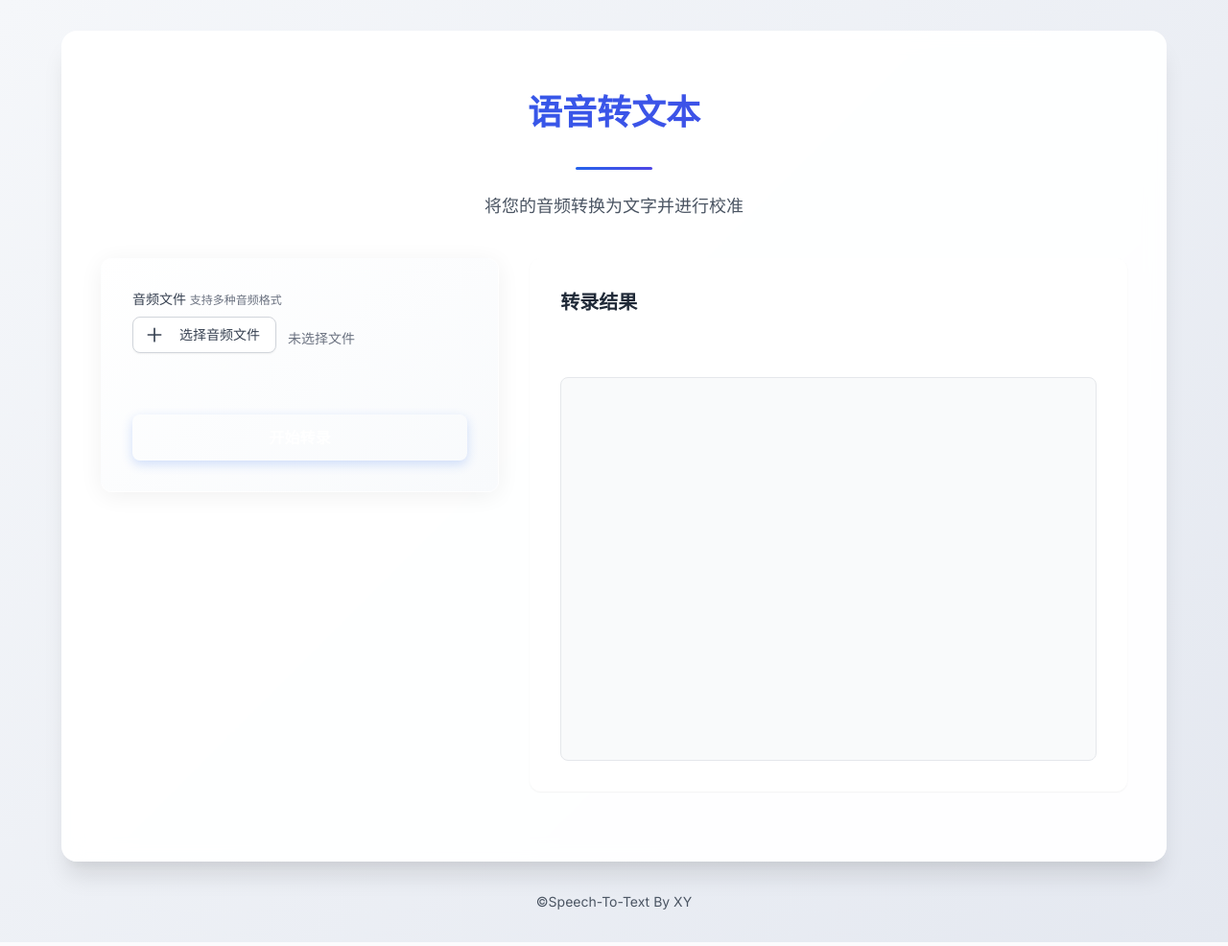
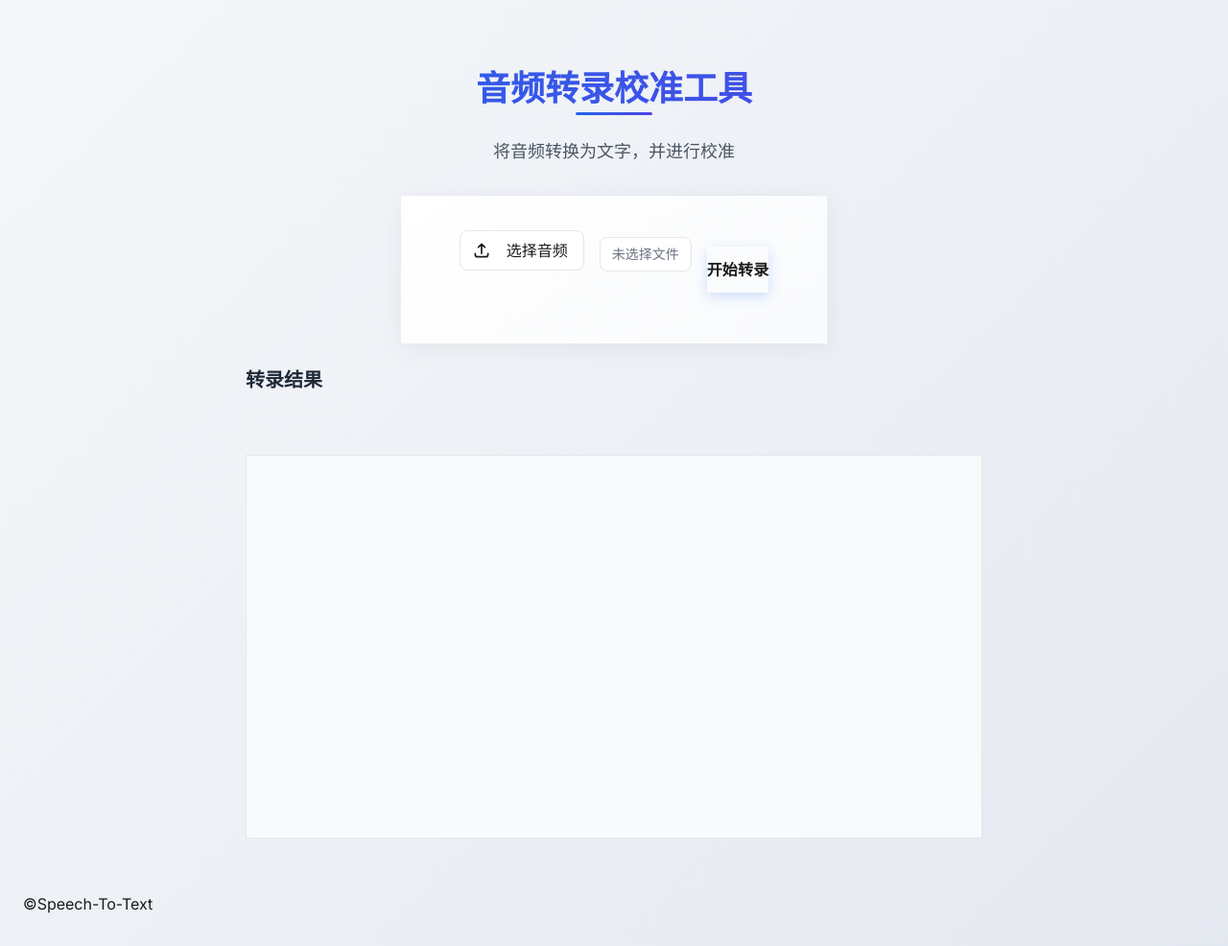
Before and after one commit to voici5986/siliconflow-speech-to-text, a Flask app: page / in a window 1280 px wide. Shown: the whole page at 96% size. Run offline with Flask 3, Linux system fonts and the light colour scheme.

Commit message:
Changed:调整为垂直布局

```diff
--- a/templates/index.html
+++ b/templates/index.html
@@ -3,74 +3,84 @@
 <head>
     <meta charset="UTF-8">
     <meta name="viewport" content="width=device-width, initial-scale=1.0">
-    <title>语音转文本</title>
+    <title>音频转录校准工具</title>
     <link href="https://fonts.googleapis.com/css2?family=Inter:wght@400;500;600;700&family=Fira+Code&display=swap" rel="stylesheet">
     <link href="https://cdn.jsdelivr.net/npm/tailwindcss@2.2.19/dist/tailwind.min.css" rel="stylesheet">
+    <!-- 确保 style.css 在 Tailwind CSS 之后引入，以便覆盖 -->
     <link rel="stylesheet" href="{{ url_for('static', filename='style.css') }}">
 </head>
-<body class="bg-gray-100 min-h-screen py-8 px-4">
-    <div class="container mx-auto bg-white shadow-xl rounded-2xl w-full max-w-6xl overflow-hidden">
-        <div class="relative text-center">
-            <h1 class="text-4xl font-bold py-8">语音转文本</h1>
-            <p class="text-gray-600 text-lg">将您的音频转换为文字并进行校准</p>
+<!-- body: flex flex-col min-h-screen 确保它占据完整视口高度，并允许子元素垂直伸展 -->
+<body class="bg-page-gradient min-h-screen py-6 px-4 sm:py-8 sm:px-6 flex flex-col antialiased">
+
+    <!-- 主内容容器:
+        - flex-grow: 使其占据 body 中可用的垂直空间（页脚之外）
+        - flex flex-col: 使其内部子元素（特别是结果区域）可以使用 flex-grow
+        - overflow-hidden: 帮助建立新的块格式化上下文，对内部 flex 布局有益
+    -->
+    <div class="main-container mx-auto bg-container-light shadow-custom-xl rounded-custom-2xl w-full max-w-4xl overflow-hidden flex-grow flex flex-col">
+
+        <!-- 1. 标题部分 (样式已在 style.css 中定义或通过Tailwind调整) -->
+        <div class="text-center pt-8 pb-6 md:pt-10 md:pb-8 px-6">
+            <h1 class="text-3xl sm:text-4xl font-bold text-title-gradient">音频转录校准工具</h1>
+            <p class="text-gray-600 text-base sm:text-lg mt-2">将音频转换为文字，并进行校准</p>
         </div>
 
-        <div class="md:flex md:space-x-8 p-6 md:p-10">
-            <div class="md:w-2/5">
-                <form id="transcriptionForm" class="space-y-6 p-8 rounded-xl">
-                    <div class="space-y-2">
-                        <label for="audioFile" class="block text-sm font-medium text-gray-700">
-                            音频文件
-                            <span class="text-xs text-gray-500">支持多种音频格式</span>
+        <!-- 2. 文件上传部分 (表单包裹新的水平布局区域) -->
+        <form id="transcriptionForm" class="px-4 sm:px-6 md:px-10 pb-6 md:pb-8">
+            <!-- 新的 div 用于文件上传元素的水平布局 -->
+            <div class="file-upload-section bg-gray-50/70 p-4 sm:p-5 rounded-xl shadow-custom-md flex flex-col sm:flex-row items-center sm:space-x-4 space-y-3 sm:space-y-0">
+                <!-- 文件选择器容器 -->
+                <div class="file-input-wrapper flex-shrink-0 w-full sm:w-auto">
+                    <div class="relative">
+                        <label for="audioFile" class="file-input-label">
+                            <svg class="w-5 h-5 mr-2 -ml-1" fill="none" stroke="currentColor" viewBox="0 0 24 24" xmlns="http://www.w3.org/2000/svg"><path stroke-linecap="round" stroke-linejoin="round" stroke-width="2" d="M4 16v1a3 3 0 003 3h10a3 3 0 003-3v-1m-4-8l-4-4m0 0L8 8m4-4v12"></path></svg>
+                            选择音频
                         </label>
-                        <div class="relative">
-                            <div class="flex items-center">
-                                <label for="audioFile" class="cursor-pointer inline-flex items-center px-4 py-2 bg-white border border-gray-300 rounded-lg shadow-sm text-sm font-medium text-gray-700 hover:bg-gray-50 focus-within:ring-2 focus-within:ring-offset-2 focus-within:ring-indigo-500">
-                                    <svg class="w-5 h-5 mr-2 -ml-1" fill="none" stroke="currentColor" viewBox="0 0 24 24">
-                                        <path stroke-linecap="round" stroke-linejoin="round" stroke-width="2" d="M12 4v16m8-8H4"></path>
-                                    </svg>
-                                    选择音频文件
-                                </label>
-                                <span id="fileNameDisplay" class="ml-3 text-sm text-gray-500">未选择文件</span>
-                            </div>
                         <input type="file" id="audioFile" name="audio_file" accept="audio/*" required
                                class="absolute inset-0 w-full h-full opacity-0 cursor-pointer">
                     </div>
                 </div>
 
+                <!-- 中间显示上传的文件名 -->
+                <span id="fileNameDisplay" class="file-name-display flex-grow text-sm text-gray-700 bg-white rounded-lg border border-gray-200 px-3 py-2.5 min-w-0 w-full text-center sm:text-left">未选择文件</span>
+
+                <!-- 右边是开始转录按钮 -->
                 <button type="button" id="submitBtn"
-                            class="w-full rounded-lg text-base text-white">
+                        class="submit-button flex-shrink-0 w-full sm:w-auto">
                     <span>开始转录</span>
                 </button>
+            </div>
         </form>
-            </div>
 
-            <div class="md:w-3/5 mt-8 md:mt-0">
-                <div class="bg-white p-8 rounded-xl shadow-sm h-full">
-                    <div class="flex justify-between items-center mb-4">
-                        <h2 class="text-xl font-semibold text-gray-800">转录结果</h2>
-                        <button id="copyBtn" class="hidden px-4 py-2 bg-indigo-600 text-white rounded-lg hover:bg-indigo-700 transition-colors">
+        <!-- 3. 结果输出部分 -->
+        <!-- results-area: flex flex-col flex-grow 使其占据剩余空间，overflow-hidden 防止内容溢出影响布局 -->
+        <div class="results-area flex flex-col flex-grow px-4 sm:px-6 md:px-10 pb-6 md:pb-8 overflow-hidden">
+            <!-- 内部容器: 用于内边距、背景、阴影，并且 flex-grow 以便 pre 元素可以填充 -->
+            <div class="results-content-wrapper bg-white/90 p-5 sm:p-6 rounded-xl shadow-custom-sm h-full flex flex-col flex-grow">
+                <!-- 第一行: 标题和复制按钮 -->
+                <div class="flex justify-between items-center mb-4 flex-shrink-0">
+                    <h2 class="text-lg sm:text-xl font-semibold text-gray-800">转录结果</h2>
+                    <button id="copyBtn" class="copy-button hidden">
                         复制文本
                     </button>
                 </div>
-                    <div id="statusMessage" class="status-message hidden"></div>
-                    <pre id="transcriptionResult" class="rounded-lg text-gray-700 text-sm p-4 min-h-[300px] max-h-[500px] overflow-y-auto whitespace-pre-wrap break-words bg-gray-50"></pre>
-                </div>
-            </div>
+
+                <!-- 第二行: 相关提示 -->
+                <div id="statusMessage" class="status-message hidden mb-4 flex-shrink-0"></div>
+
+                <!-- 第三部分: 转录文本输出 (flex-grow使其填充，min-h-0防止flex子项溢出) -->
+                <pre id="transcriptionResult" class="transcription-output flex-grow min-h-0"></pre>
             </div>
         </div>
 
-    <footer class="text-center text-gray-600 mt-8 text-sm">
-        <p><a href="https://github.com/xy2yp/Speech-To-Text" target="_blank" class="hover:text-indigo-600 transition-colors">©Speech-To-Text By XY</a></p>
+    </div> <!-- 主内容容器结束 -->
+
+    <!-- 4. 页脚 (flex-shrink-0 防止其在 flex 布局中被压缩) -->
+    <footer class="app-footer flex-shrink-0">
+        <p><a href="https://github.com/xy2yp/Speech-To-Text" target="_blank">©Speech-To-Text</a></p>
     </footer>
 
     <script src="{{ url_for('static', filename='script.js') }}"></script>
-    <script>
-        // 显示选择的文件名
-        document.getElementById('audioFile').addEventListener('change', function(e) {
-            const fileName = e.target.files[0] ? e.target.files[0].name : '未选择文件';
-            document.getElementById('fileNameDisplay').textContent = fileName;
-        });
-    </script>
+
 </body>
 </html>
```
Lines whose indentation alone changed are shown as unchanged.
